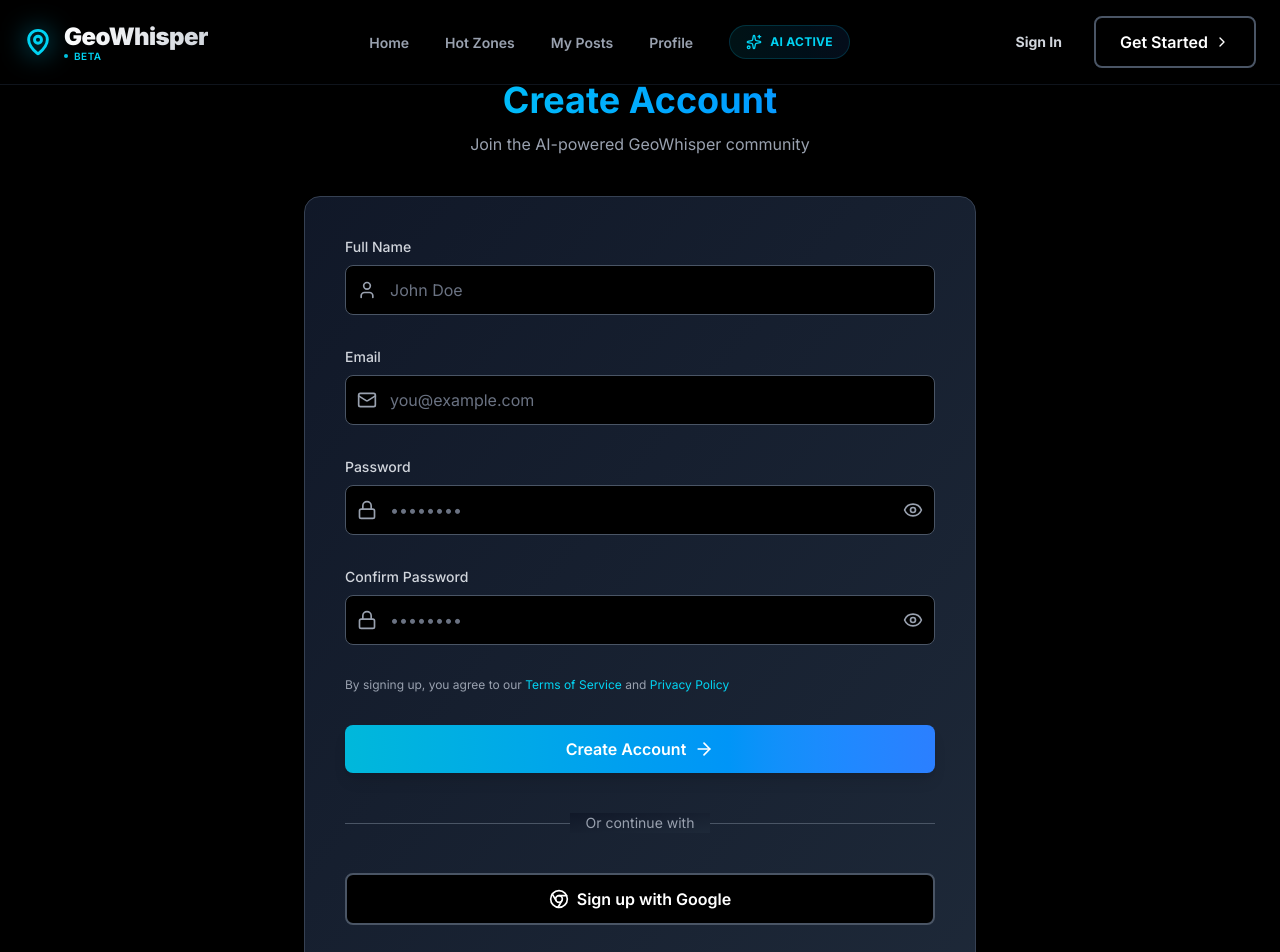
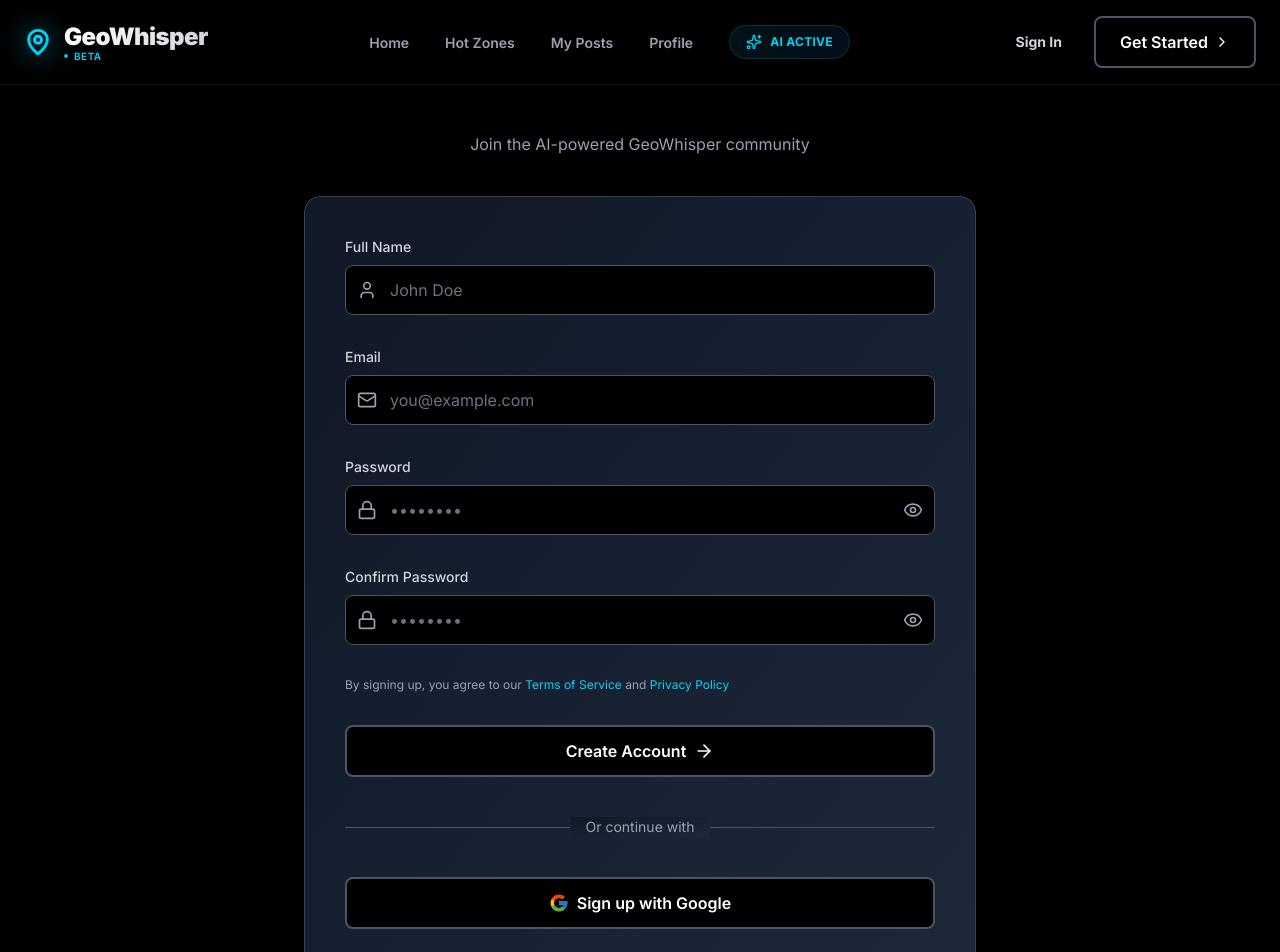
Before and after one commit to suvidhakarkera/GeoWhisper, a Next.js app in the folder frontend/: page /signup in a window 1280 px wide. Shown: the top 952 px of the page. Built offline with nearby package versions, Linux system fonts and the light colour scheme.

Commit message:
feat: Update UI styles for Home, Sign In, and Sign Up pages; enhance button interactions and color schemes

```diff
--- a/frontend/app/page.tsx
+++ b/frontend/app/page.tsx
@@ -49,7 +49,7 @@
             <h1 className="text-6xl md:text-8xl font-black mb-8 tracking-tight leading-tight">
               Your Voice,
               <br />
-              <span className="text-transparent bg-clip-text bg-linear-to-r from-cyan-400 via-blue-500 to-purple-600">
+              <span className="text-transparent bg-clip-text bg-linear-to-r from-blue-400/70 via-blue-400/70 to-blue-400/70">
                 Your Location
               </span>
             </h1>
@@ -64,13 +64,13 @@
               <motion.button
                 whileHover={{ scale: 1.05, boxShadow: "0 0 30px rgba(6, 182, 212, 0.4)" }}
                 whileTap={{ scale: 0.95 }}
-                className="group px-10 py-5 bg-gradient-to-r from-cyan-500 to-blue-600 hover:from-cyan-400 hover:to-blue-500 text-white rounded-xl font-bold text-lg transition-all shadow-xl shadow-cyan-500/20 relative overflow-hidden"
+                className="px-10 py-5 bg-white/5 hover:bg-white/10 backdrop-blur-sm border-2 border-gray-700 hover:border-cyan-500 rounded-xl font-bold text-lg transition-all"
               >
                 <span className="relative z-10 flex items-center gap-2">
                   <MapPin className="w-5 h-5" />
                   Explore the Map
                 </span>
-                <div className="absolute inset-0 bg-gradient-to-r from-blue-600 to-cyan-500 opacity-0 group-hover:opacity-100 transition-opacity"></div>
+                <div className="absolute inset-0 bg-blue-700 opacity-0 group-hover:opacity-100 transition-opacity"></div>
               </motion.button>
 
               <motion.button
--- a/frontend/app/signin/page.tsx
+++ b/frontend/app/signin/page.tsx
@@ -126,8 +126,7 @@
                 type="submit"
                 whileHover={{ scale: 1.02 }}
                 whileTap={{ scale: 0.98 }}
-                   className="w-full bg-black border-2 border-gray-600 hover:border-[#7B3FBF] text-white py-3 rounded-lg font-semibold flex items-center justify-center gap-2 transition-all  hover:shadow-[#7B3FBF]/10"
->
+                className="w-full bg-black border-2 border-gray-600 hover:bg-[#BDE0FE]/10 text-white py-3 rounded-lg font-semibold flex items-center justify-center gap-2 transition-all  hover:shadow-[#7B3FBF]/10">
                 Sign In
                 < ArrowRight className="w-5 h-5" />
               </motion.button>
@@ -148,7 +147,7 @@
               onClick={handleGoogleSignIn}
               whileHover={{ scale: 1.02 }}
               whileTap={{ scale: 0.98 }}
-              className="w-full bg-black border-2 border-gray-600 hover:border-[#7B3FBF] text-white py-3 rounded-lg font-semibold flex items-center justify-center gap-2 transition-all hover:shadow-[#7B3FBF]/10"
+              className="w-full bg-black border-2 border-gray-600 hover:bg-[#BDE0FE]/10 text-white py-3 rounded-lg font-semibold flex items-center justify-center gap-2 transition-all hover:shadow-[#7B3FBF]/10"
             >
               <FcGoogle  className="w-5 h-5" />
               Sign in with Google
--- a/frontend/app/signup/page.tsx
+++ b/frontend/app/signup/page.tsx
@@ -6,6 +6,7 @@
 import Link from 'next/link';
 import Navbar from '@/components/Navbar';
 import Footer from '@/components/Footer';
+import { FcGoogle } from 'react-icons/fc';
 
 export default function SignUp() {
   const [name, setName] = useState('');
@@ -70,7 +71,7 @@
         >
           {/* Header */}
           <div className="text-center mb-6 sm:mb-8 lg:mb-10">
-            <h1 className="text-4xl font-bold mb-3 bg-linear-to-r from-cyan-400 to-blue-500 bg-clip-text text-transparent">
+            <h1 className="text-4xl font-bold mb-3 bg-[#FFFFE0]/1000 bg-clip-text text-transparent">
               Create Account
             </h1>
             <p className="text-gray-400">
@@ -213,7 +214,7 @@
                 type="submit"
                 whileHover={{ scale: 1.02 }}
                 whileTap={{ scale: 0.98 }}
-                className="w-full bg-linear-to-r from-cyan-500 to-blue-500 hover:from-cyan-600 hover:to-blue-600 text-white py-3 rounded-lg font-semibold flex items-center justify-center gap-2 transition-all shadow-lg hover:shadow-cyan-500/50"
+                className="w-full bg-black hover:bg-[#BDE0FE]/10 border-2 border-gray-600 text-white py-3 rounded-lg font-semibold flex items-center justify-center gap-2 transition-all  "
               >
                 Create Account
                 <ArrowRight className="w-5 h-5" />
@@ -235,9 +236,9 @@
               onClick={handleGoogleSignUp}
               whileHover={{ scale: 1.02 }}
               whileTap={{ scale: 0.98 }}
-              className="w-full bg-black border-2 border-gray-600 hover:border-cyan-500 text-white py-3 rounded-lg font-semibold flex items-center justify-center gap-2 transition-all hover:shadow-cyan-500/20"
+              className="w-full bg-black border-2 border-gray-600 hover:bg-[#BDE0FE]/10 text-white py-3 rounded-lg font-semibold flex items-center justify-center gap-2 transition-all "
             >
-              <Chrome className="w-5 h-5" />
+              <FcGoogle className="w-5 h-5" />
               Sign up with Google
             </motion.button>
 
--- a/frontend/package.json
+++ b/frontend/package.json
@@ -11,16 +11,16 @@
   "dependencies": {
     "framer-motion": "^12.23.24",
     "lucide-react": "^0.548.0",
-    "next": "16.0.0",
+    "next": "^16.0.0",
     "next-themes": "^0.4.6",
-    "react": "19.2.0",
+    "react": "^19.2.0",
     "react-dom": "19.2.0",
     "react-icons": "^5.5.0"
   },
   "devDependencies": {
     "@tailwindcss/postcss": "^4",
     "@types/node": "20.19.23",
-    "@types/react": "19.2.2",
+    "@types/react": "^19.2.2",
     "@types/react-dom": "^19",
     "eslint": "^9",
     "eslint-config-next": "16.0.0",
```
Also changed, not shown: 1 other file (tests, documents, lock files or other folders).
